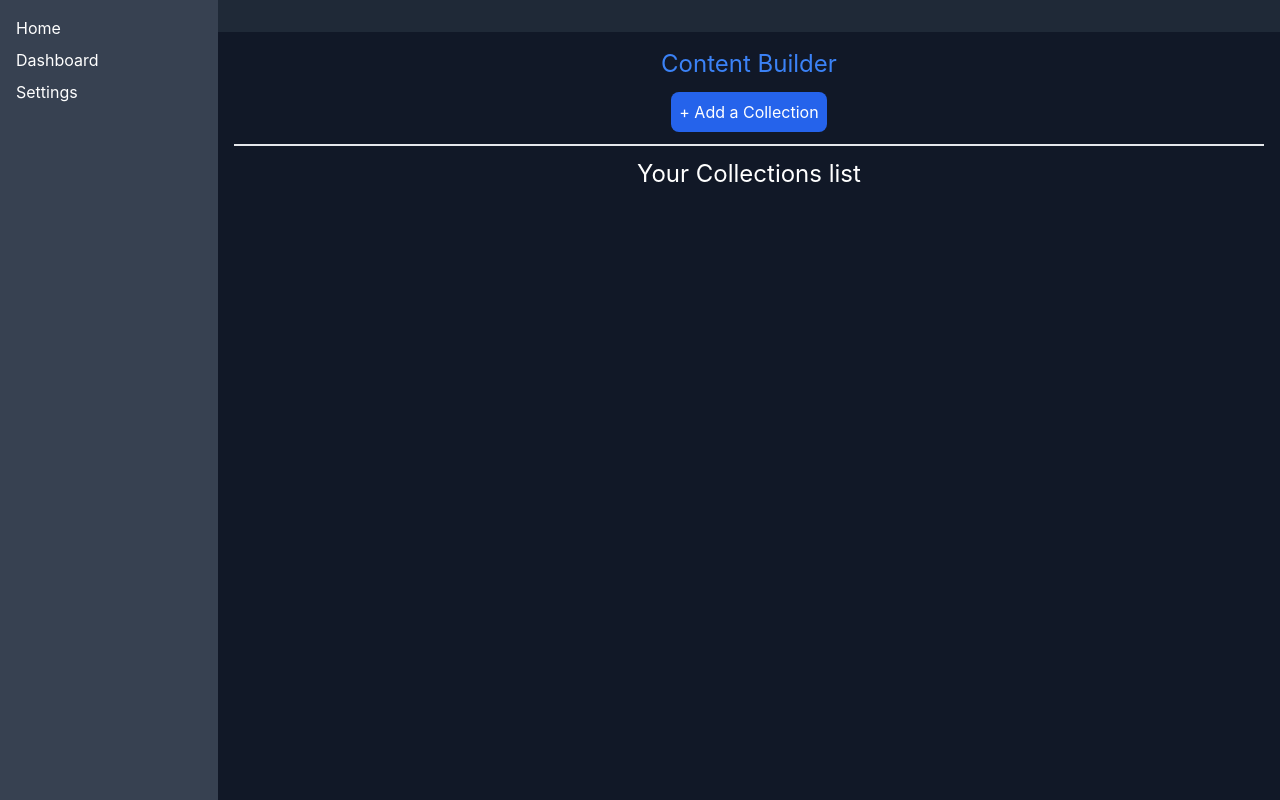
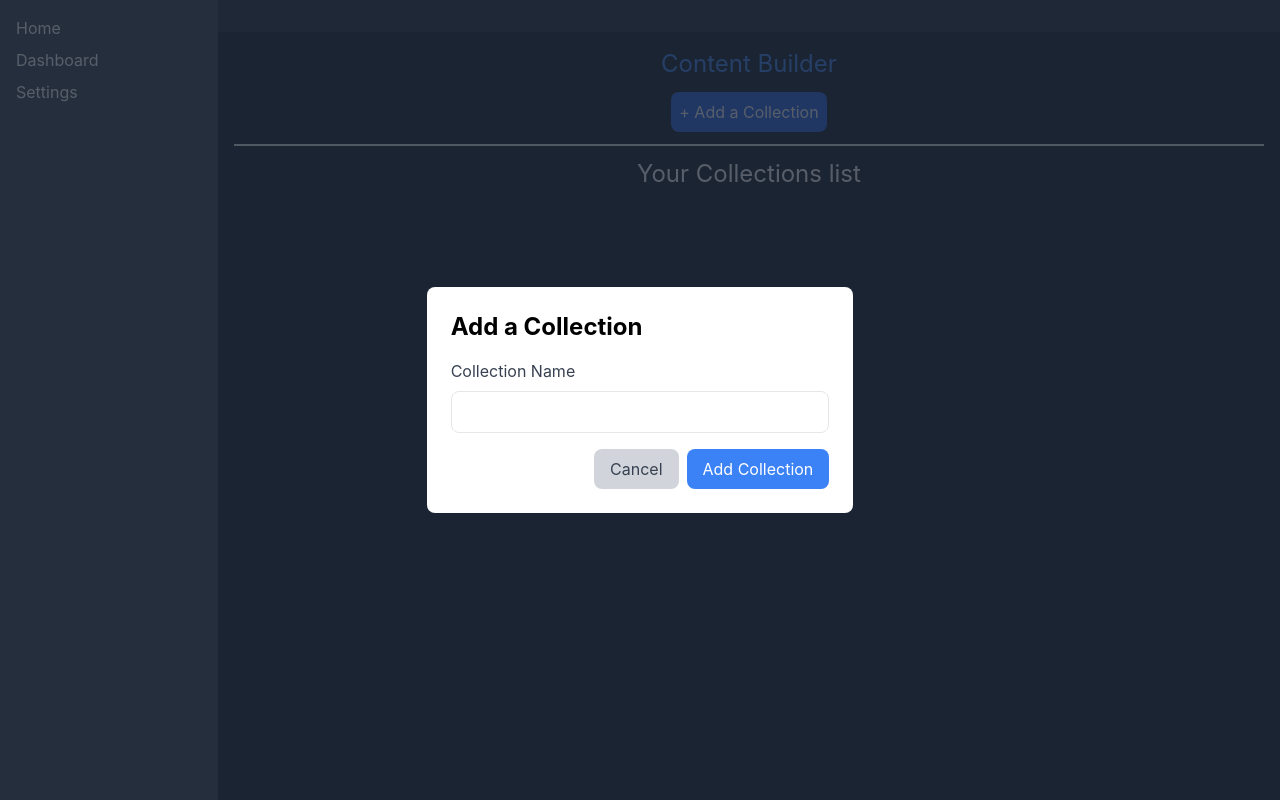
Before and after one commit to shaShvat07/CMS, a React (Vite) app in the folder frontend/strapi/: page / in a window 1280 px wide. Both pictures are taken after a click on the button "+ Add a Collection". Built offline with nearby package versions, Linux system fonts and the light colour scheme.

Commit message:
Added Collection api added + fixed empty prop table bug in collection table

```diff
--- a/frontend/strapi/src/Component/Collection/Collection.jsx
+++ b/frontend/strapi/src/Component/Collection/Collection.jsx
@@ -36,7 +36,7 @@ const Collection = ({ collection, index }) => {
             </tr>
           </thead>
           <tbody>
-            {collection.properties.map((prop, propIndex) => (
+            {collection && collection.properties && collection.properties.map((prop, propIndex) => (
               <tr key={propIndex} className="border-b">
                 <td className="px-4 py-2 text-center">{prop.name}</td>
                 <td className="px-4 py-2 text-center">{prop.type}</td>
--- /dev/null
+++ b/frontend/strapi/src/Component/CollectionModal/CollectionModal.jsx
@@ -0,0 +1,70 @@
+// CollectionModal.js
+import React, { useState } from 'react';
+import axios from 'axios';
+
+const CollectionModal = ({ isOpen, onClose, onCollectionAdded }) => {
+    const [collectionName, setCollectionName] = useState('');
+
+    const handleSubmit = async (e) => {
+        e.preventDefault();
+        const token = localStorage.getItem('token');
+        if (token) {
+            try {
+                const response = await axios.post(
+                    'http://localhost:3000/collection',
+                    { collection_name: collectionName },
+                    {
+                        headers: {
+                            Authorization: `Bearer ${token}`,
+                            'Content-Type': 'application/json',
+                        },
+                    }
+                );
+                onCollectionAdded(response.data);
+                onClose();
+            } catch (error) {
+                console.error('Error adding collection:', error);
+            }
+        }
+    };
+
+    if (!isOpen) return null;
+
+    return (
+        <div className="fixed inset-0 bg-gray-800 bg-opacity-75 flex justify-center items-center">
+            <div className="bg-white p-6 rounded-lg w-1/3">
+                <h2 className="text-2xl font-bold mb-4">Add a Collection</h2>
+                <form onSubmit={handleSubmit}>
+                    <div className="mb-4">
+                        <label htmlFor="collectionName" className="block text-gray-700 mb-2">Collection Name</label>
+                        <input
+                            type="text"
+                            id="collectionName"
+                            value={collectionName}
+                            onChange={(e) => setCollectionName(e.target.value)}
+                            required
+                            className="w-full px-3 py-2 border rounded-lg"
+                        />
+                    </div>
+                    <div className="flex justify-end">
+                        <button
+                            type="button"
+                            onClick={onClose}
+                            className="px-4 py-2 bg-gray-300 text-gray-700 rounded-lg mr-2"
+                        >
+                            Cancel
+                        </button>
+                        <button
+                            type="submit"
+                            className="px-4 py-2 bg-blue-500 text-white rounded-lg"
+                        >
+                            Add Collection
+                        </button>
+                    </div>
+                </form>
+            </div>
+        </div>
+    );
+};
+
+export default CollectionModal;
--- a/frontend/strapi/src/Component/Home/Home.jsx
+++ b/frontend/strapi/src/Component/Home/Home.jsx
@@ -1,10 +1,12 @@
 import React, { useState, useEffect } from 'react';
 import axios from 'axios';
-import { CollectionsList } from '..';
+import { CollectionsList, CollectionModal } from '..';
+
 
 const Home = () => {
+    const [collections, setCollections] = useState([]);
+    const [isModalOpen, setIsModalOpen] = useState(false);
 
-    const [collections, setCollections] = useState([]);
     const token = localStorage.getItem('token');
     useEffect(() => {
         if (token) {
@@ -12,30 +14,44 @@ const Home = () => {
             axios.get('http://localhost:3000/collection', {
                 headers: {
                     Authorization: `Bearer ${token}`,
-                    'Content-Type': 'application/json'
-                }
+                    'Content-Type': 'application/json',
+                },
             })
                 .then(response => {
                     setCollections(response.data);
                 })
                 .catch(error => {
-                    console.error('Error fetching users:', error);
+                    console.error('Error fetching collections:', error);
                 });
         }
     }, [token]);
 
+    const handleCollectionAdded = (newCollection) => {
+        setCollections([...collections, newCollection]);
+    };
+
     return (
         <>
             <div className="text-primary-500 text-center text-2xl">Content Builder</div>
-            {/* <div className='mt-3 border'></div> */}
-            <div className='w-full flex justify-center mt-3'>
-                <button className='text-white bg-primary-600 p-2 rounded-lg'>+ Add a Collection </button>
+            <div className="w-full flex justify-center mt-3">
+                <button
+                    className="text-white bg-primary-600 p-2 rounded-lg"
+                    onClick={() => setIsModalOpen(true)}
+                >
+                    + Add a Collection
+                </button>
             </div>
-            <div className='mt-3 border'></div>
-            <div className='mt-3 text-white text-2xl text-center'>Your Collections list</div>
+            <div className="mt-3 border"></div>
+            <div className="mt-3 text-white text-2xl text-center">Your Collections list</div>
             <CollectionsList collections={collections} />
+            <CollectionModal
+                isOpen={isModalOpen}
+                onClose={() => setIsModalOpen(false)}
+                onCollectionAdded={handleCollectionAdded}
+            />
         </>
-    )
-}
+    );
+};
+
 
 export default Home;
--- a/frontend/strapi/src/Component/index.js
+++ b/frontend/strapi/src/Component/index.js
@@ -9,3 +9,4 @@ export { default as Navbar } from './Navbar/Navbar';
 export { default as Sidebar } from './Sidebar/Sidebar';
 export { default as Collection } from './Collection/Collection';
 export { default as CollectionsList } from './Collection/CollectionsList';
+export { default as CollectionModal } from './CollectionModal/CollectionModal';
```
